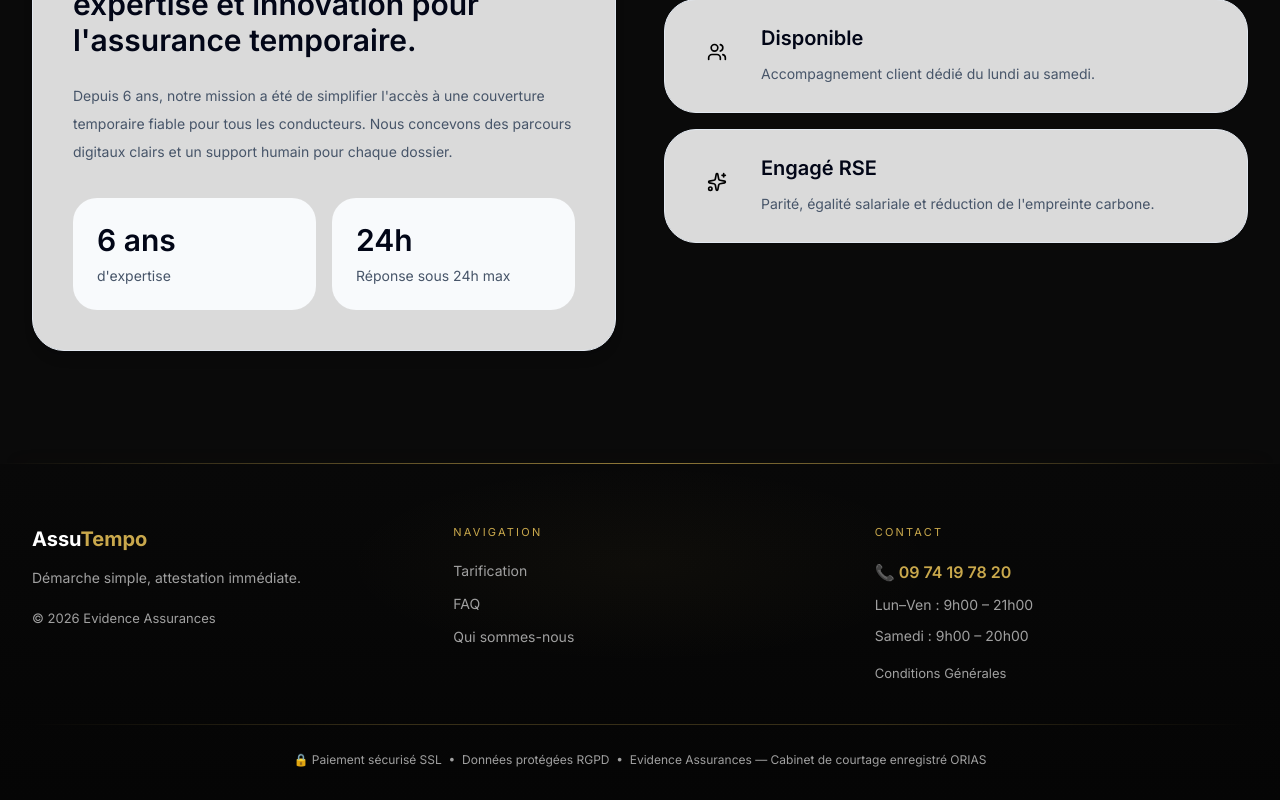
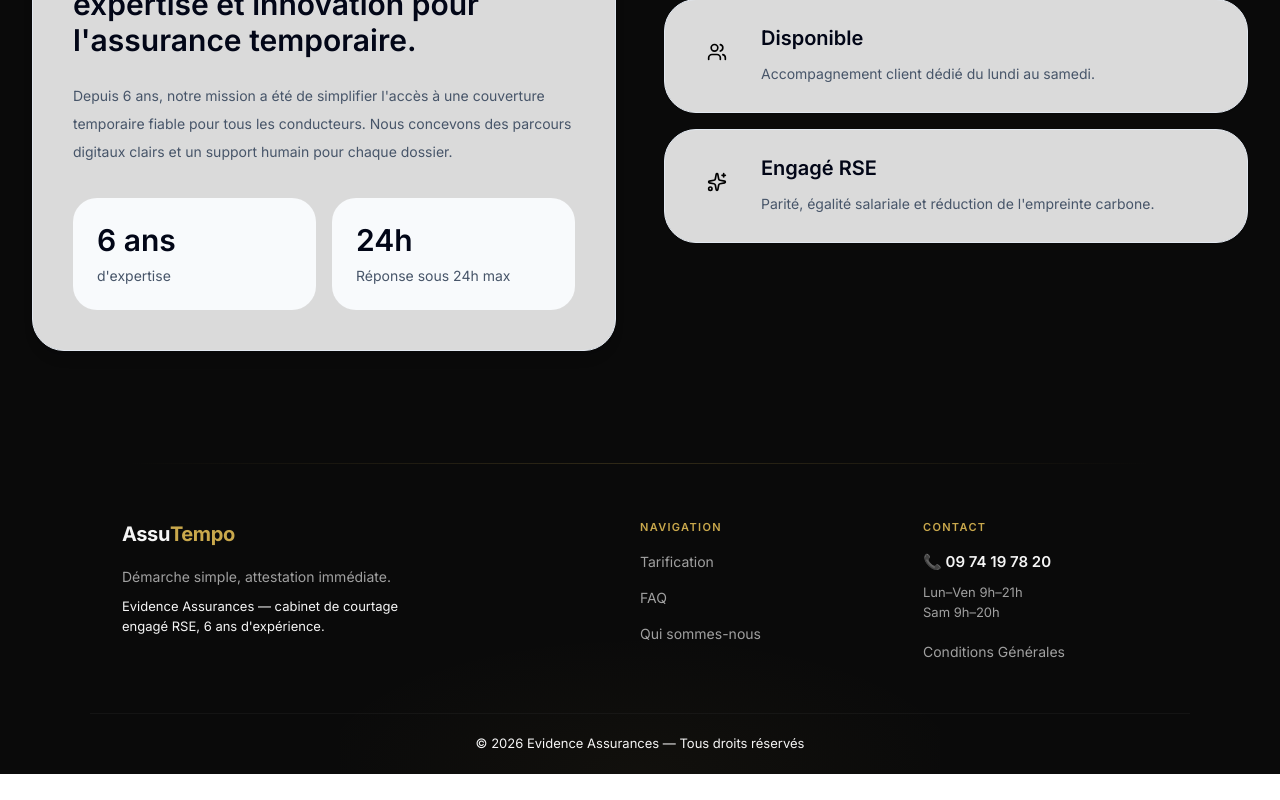
Before and after one commit to evidenceassurances/AssuTempo, a React (Vite) app: page /qui-sommes-nous in a window 1280 px wide. Shown: the part 443-1243 px from the top of the page. After the commit the page ends 1217 px from the top, so only its background shows below. Built offline with nearby package versions, Linux system fonts and the light colour scheme; the HTML template or start-up script is replaced by a standard one.

Commit message:
Mise à jour copyright 2026

```diff
--- a/src/components/Footer.jsx
+++ b/src/components/Footer.jsx
@@ -1,195 +1,220 @@
 import { Link } from 'react-router-dom';
 
-const SEPARATOR_STYLE = {
-  height: 1,
-  background:
-    'linear-gradient(90deg, transparent 0%, rgba(201,168,76,0.3) 20%, rgba(201,168,76,0.7) 50%, rgba(201,168,76,0.3) 80%, transparent 100%)',
-  boxShadow: '0 0 30px rgba(201,168,76,0.2), 0 0 60px rgba(201,168,76,0.1)',
+const navLinks = [
+  { label: 'Tarification', href: '/tarification' },
+  { label: 'FAQ', href: '/faq' },
+  { label: 'Qui sommes-nous', href: '/qui-sommes-nous' },
+];
+
+const colLabel = {
+  fontSize: 11,
+  fontWeight: 600,
+  color: 'var(--gold)',
+  textTransform: 'uppercase',
+  letterSpacing: '0.12em',
+  marginBottom: 16,
+  display: 'block',
 };
 
-const FOOTER_STYLE = {
-  background: 'linear-gradient(180deg, #080808 0%, #050505 100%)',
-  borderTop: 'none',
-  padding: '60px 0 30px',
+/* Lien footer : hover → --gold-light + trait qui se dessine */
+function FooterLink({ to, href, children, external }) {
+  const baseStyle = {
+    textDecoration: 'none',
+    fontSize: 14,
     color: 'var(--text-muted)',
+    transition: 'color 0.2s',
     position: 'relative',
-  overflow: 'hidden',
+    paddingBottom: 3,
+    display: 'inline-block',
   };
+
+  const handleEnter = (e) => {
+    e.currentTarget.style.color = 'var(--gold-light)';
+    const line = e.currentTarget.querySelector('.footer-link-line');
+    if (line) line.style.transform = 'scaleX(1)';
+  };
+  const handleLeave = (e) => {
+    e.currentTarget.style.color = 'var(--text-muted)';
+    const line = e.currentTarget.querySelector('.footer-link-line');
+    if (line) line.style.transform = 'scaleX(0)';
+  };
+
+  const inner = (
+    <>
+      {children}
+      <span
+        className="footer-link-line"
+        style={{
+          position: 'absolute',
+          bottom: 0,
+          left: 0,
+          width: '100%',
+          height: 1,
+          background: 'var(--gold-light)',
+          transform: 'scaleX(0)',
+          transformOrigin: 'left',
+          transition: 'transform 0.25s var(--ease-out)',
+          display: 'block',
+        }}
+      />
+    </>
+  );
+
+  if (external) {
+    return (
+      <a
+        href={href}
+        target="_blank"
+        rel="noopener noreferrer"
+        style={baseStyle}
+        onMouseEnter={handleEnter}
+        onMouseLeave={handleLeave}
+      >
+        {inner}
+      </a>
+    );
+  }
+
+  return (
+    <Link to={to} style={baseStyle} onMouseEnter={handleEnter} onMouseLeave={handleLeave}>
+      {inner}
+    </Link>
+  );
+}
 
 function Footer() {
   return (
-    <div>
-      {/* Séparateur lumineux */}
-      <div style={SEPARATOR_STYLE} />
-
-      <footer style={FOOTER_STYLE}>
-        {/* Orbe centré fond */}
+    <footer
+      style={{
+        background: 'var(--footer-bg)',
+        padding: '56px 0 0',
+        position: 'relative',
+        overflow: 'hidden',
+      }}
+    >
+      {/* Bordure haute — ligne dorée dégradée */}
       <div
         style={{
           position: 'absolute',
           top: 0,
+          left: '10%',
+          right: '10%',
+          height: 1,
+          background: 'linear-gradient(to right, transparent, var(--gold-border), transparent)',
+        }}
+      />
+
+      {/* Halo doré centré en bas — très discret */}
+      <div
+        aria-hidden
+        style={{
+          position: 'absolute',
+          bottom: 0,
           left: '50%',
           transform: 'translateX(-50%)',
           width: 600,
           height: 200,
-            background:
-              'radial-gradient(ellipse, rgba(201,168,76,0.04) 0%, transparent 70%)',
+          background: 'radial-gradient(ellipse 80% 100% at 50% 100%, rgba(201,168,76,0.04) 0%, transparent 70%)',
           pointerEvents: 'none',
-            zIndex: 0,
         }}
       />
 
       <div
         style={{
-            maxWidth: 1280,
+          maxWidth: 1100,
           margin: '0 auto',
           padding: '0 32px',
           display: 'grid',
-            gridTemplateColumns: 'repeat(3, 1fr)',
+          gridTemplateColumns: '2fr 1fr 1fr',
           gap: 48,
           position: 'relative',
-            zIndex: 1,
         }}
         className="footer-grid"
       >
-          {/* Colonne gauche */}
+        {/* Col 1 — Identité */}
         <div>
-            <p style={{ fontSize: 20, fontWeight: 700, marginBottom: 12 }}>
-              <span style={{ color: '#fff' }}>Assu</span>
-              <span style={{ color: 'var(--gold)' }}>Tempo</span>
-            </p>
-            <p
+          <Link to="/" style={{ textDecoration: 'none', display: 'inline-block', marginBottom: 16 }}>
+            <span
               style={{
-                fontSize: 14,
-                lineHeight: 1.7,
-                marginBottom: 20,
-                color: 'var(--text-muted)',
+                fontWeight: 700,
+                fontSize: 20,
+                letterSpacing: '-0.02em',
+                display: 'inline-flex',
+                alignItems: 'center',
               }}
             >
+              <span style={{ color: 'var(--text)' }}>Assu</span>
+              <span style={{ color: 'var(--gold)' }}>Tempo</span>
+            </span>
+          </Link>
+          <p style={{ fontSize: 14, color: 'var(--text-muted)', lineHeight: 1.65, margin: '0 0 8px', maxWidth: 280 }}>
             Démarche simple, attestation immédiate.
           </p>
-            <p style={{ fontSize: 13, color: 'var(--text-muted)' }}>
-              {'©'} {new Date().getFullYear()} Evidence Assurances
+          <p style={{ fontSize: 13, color: 'var(--text-subtle)', margin: 0, maxWidth: 280, lineHeight: 1.6 }}>
+            Evidence Assurances — cabinet de courtage engagé RSE, 6 ans d&apos;expérience.
           </p>
         </div>
 
-          {/* Colonne navigation */}
+        {/* Col 2 — Navigation */}
         <div>
-            <p
-              style={{
-                fontSize: 11,
-                letterSpacing: '0.2em',
-                textTransform: 'uppercase',
-                color: 'var(--gold)',
-                marginBottom: 20,
-              }}
-            >
-              Navigation
-            </p>
-            <div style={{ display: 'flex', flexDirection: 'column', gap: 12 }}>
-              {[
-                { label: 'Tarification', to: '/tarification' },
-                { label: 'FAQ', to: '/faq' },
-                { label: 'Qui sommes-nous', to: '/qui-sommes-nous' },
-              ].map(({ label, to }) => (
-                <Link
-                  key={to}
-                  to={to}
-                  style={{
-                    fontSize: 14,
-                    color: 'var(--text-muted)',
-                    textDecoration: 'none',
-                    transition: 'color 0.2s',
-                  }}
-                  onMouseEnter={(e) => (e.currentTarget.style.color = '#fff')}
-                  onMouseLeave={(e) => (e.currentTarget.style.color = 'var(--text-muted)')}
-                >
-                  {label}
-                </Link>
+          <span style={colLabel}>Navigation</span>
+          <nav style={{ display: 'flex', flexDirection: 'column', gap: 12 }}>
+            {navLinks.map((link) => (
+              <FooterLink key={link.href} to={link.href}>{link.label}</FooterLink>
             ))}
-            </div>
+          </nav>
         </div>
 
-          {/* Colonne contact */}
+        {/* Col 3 — Contact */}
         <div>
-            <p
-              style={{
-                fontSize: 11,
-                letterSpacing: '0.2em',
-                textTransform: 'uppercase',
-                color: 'var(--gold)',
-                marginBottom: 20,
-              }}
-            >
-              Contact
-            </p>
-            <div style={{ display: 'flex', flexDirection: 'column', gap: 10, fontSize: 14 }}>
+          <span style={colLabel}>Contact</span>
+          <div style={{ display: 'flex', flexDirection: 'column', gap: 8 }}>
             <a
               href="tel:0974197820"
               style={{
-                  color: 'var(--gold)',
+                fontSize: 15,
+                fontWeight: 600,
+                color: 'var(--text)',
                 textDecoration: 'none',
-                  fontWeight: 600,
-                  fontSize: 16,
+                transition: 'color 0.2s',
+                display: 'inline-block',
               }}
+              onMouseEnter={(e) => { e.currentTarget.style.color = 'var(--gold)'; }}
+              onMouseLeave={(e) => { e.currentTarget.style.color = 'var(--text)'; }}
             >
               📞 09 74 19 78 20
             </a>
-              <p>Lun–Ven : 9h00 – 21h00</p>
-              <p>Samedi : 9h00 – 20h00</p>
-              <a
-                href="https://assutempo.fr/conditions-generales"
-                target="_blank"
-                rel="noreferrer"
-                style={{
-                  fontSize: 13,
-                  color: 'var(--text-muted)',
-                  textDecoration: 'none',
-                  marginTop: 8,
-                  transition: 'color 0.2s',
-                }}
-                onMouseEnter={(e) => (e.currentTarget.style.color = '#fff')}
-                onMouseLeave={(e) => (e.currentTarget.style.color = 'var(--text-muted)')}
-              >
+            <p style={{ fontSize: 13, color: 'var(--text-muted)', margin: 0, lineHeight: 1.6 }}>
+              Lun–Ven 9h–21h<br />Sam 9h–20h
+            </p>
+            <div style={{ marginTop: 8 }}>
+              <FooterLink href="https://assutempo.fr/conditions-generales" external style={{ fontSize: 13 }}>
                 Conditions Générales
-              </a>
+              </FooterLink>
+            </div>
           </div>
         </div>
       </div>
 
-        {/* Ligne séparatrice + signal de confiance */}
+      {/* Copyright bar */}
       <div
         style={{
-            maxWidth: 1280,
-            margin: '40px auto 0',
-            padding: '0 32px',
+          maxWidth: 1100,
+          margin: '48px auto 0',
+          padding: '20px 32px',
+          borderTop: '1px solid rgba(255,255,255,0.04)',
+          display: 'flex',
+          alignItems: 'center',
+          justifyContent: 'center',
           position: 'relative',
-            zIndex: 1,
         }}
       >
-          <div
-            style={{
-              height: 1,
-              background:
-                'linear-gradient(90deg, transparent, rgba(201,168,76,0.25) 30%, rgba(201,168,76,0.25) 70%, transparent)',
-              marginBottom: 24,
-            }}
-          />
-          <p
-            style={{
-              fontSize: 12,
-              color: 'var(--text-muted)',
-              textAlign: 'center',
-              lineHeight: 1.8,
-            }}
-          >
-            🔒 Paiement sécurisé SSL &nbsp;•&nbsp; Données protégées RGPD &nbsp;•&nbsp;
-            Evidence Assurances — Cabinet de courtage enregistré ORIAS
+        <p style={{ fontSize: 13, color: 'var(--text-subtle)', margin: 0, textAlign: 'center' }}>
+          &copy; 2026 Evidence Assurances — Tous droits réservés
         </p>
       </div>
 
       <style>{`
-          .footer-grid { }
         @media (max-width: 768px) {
           .footer-grid {
             grid-template-columns: 1fr !important;
@@ -198,7 +223,6 @@ function Footer() {
         }
       `}</style>
     </footer>
-    </div>
   );
 }
 
```
Lines whose indentation alone changed are shown as unchanged.
